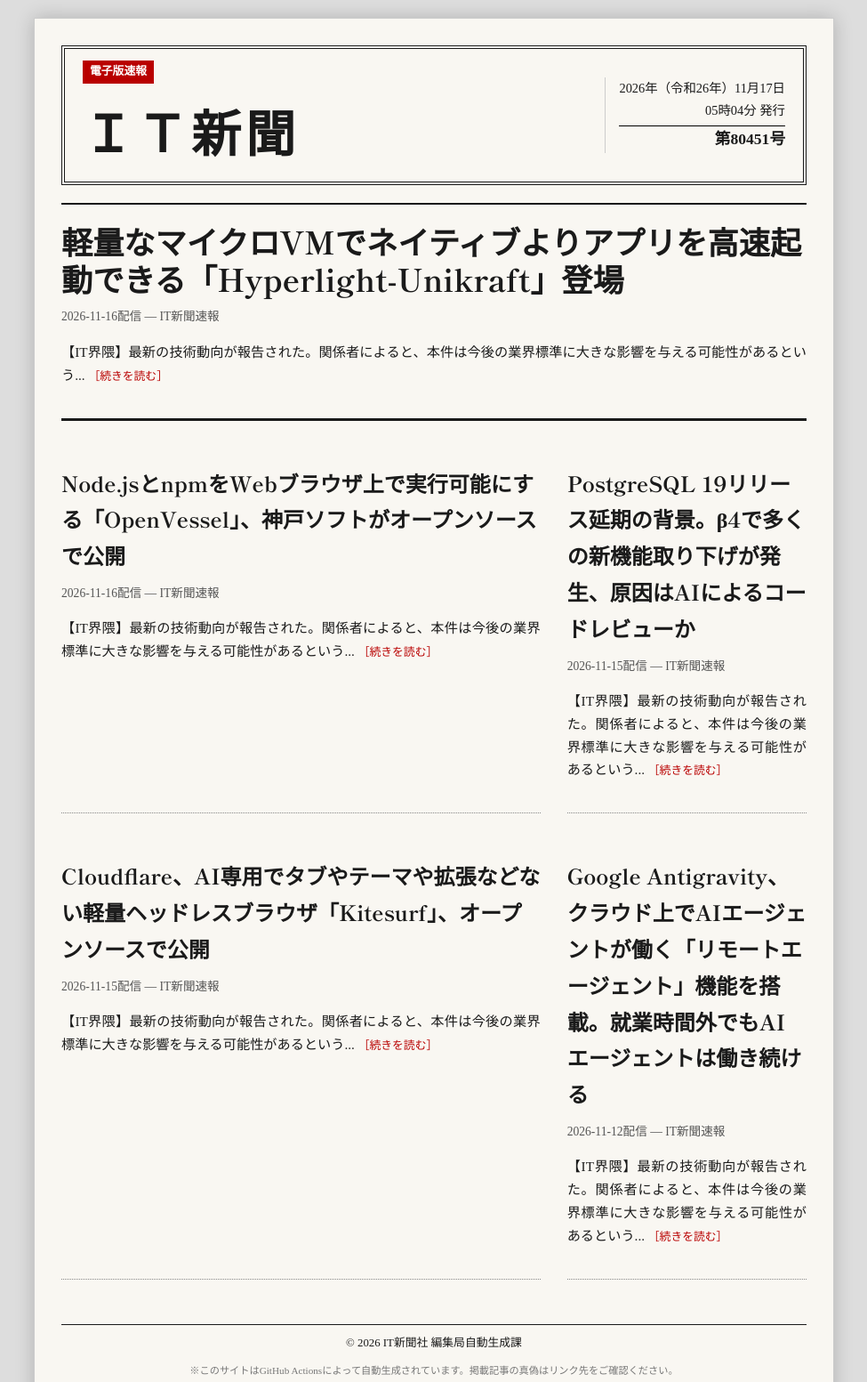
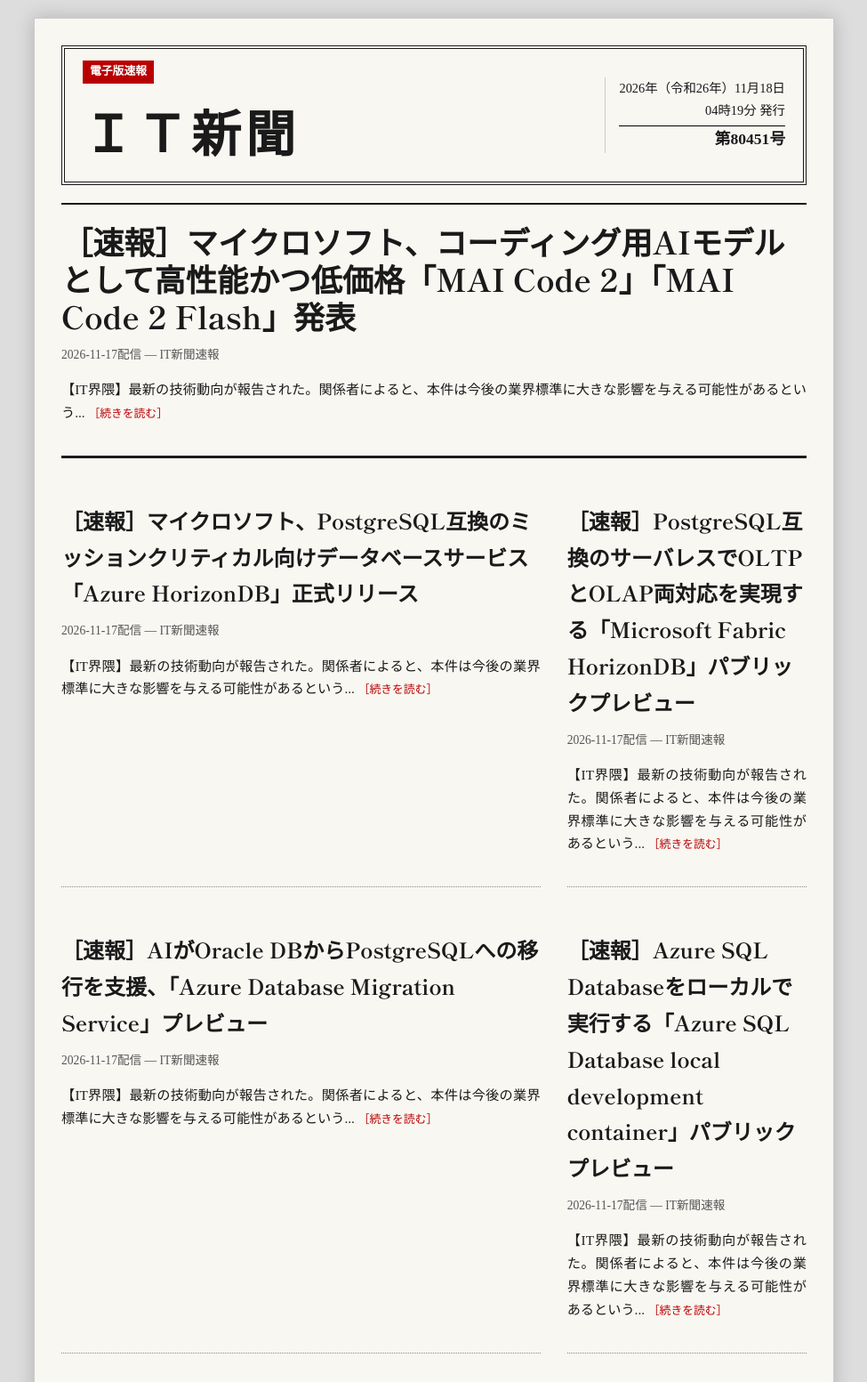
Before and after one commit to Yoshi-441/IT-, a plain HTML site: page index.html in a window 1280 px wide. Shown: the top 1553 px of the page at 89% size, without its empty margins (152-1127 px from the left). Drawn offline with Linux system fonts and the light colour scheme; a web font is replaced by a local one.

Commit message:
Update news: Wed Nov 18 04:19:54 UTC 2026

```diff
--- a/index.html
+++ b/index.html
@@ -136,8 +136,8 @@
                     <h1>ＩＴ新聞</h1>
                 </div>
                 <div class="issue-info">
-                    <div>2026年（令和26年）11月17日</div>
-                    <div>05時04分 発行</div>
+                    <div>2026年（令和26年）11月18日</div>
+                    <div>04時19分 発行</div>
                     <div style="font-weight:bold; font-size: 1.1rem; border-top: 1px solid #000; margin-top:5px;">第80451号</div>
                 </div>
             </header>
@@ -145,33 +145,33 @@
             <main>
 
         <article class="article top-news">
-            <h2 class="headline"><a href="https://www.publickey1.jp/blog/26/vmhyperlight-unikraft.html" target="_blank">軽量なマイクロVMでネイティブよりアプリを高速起動できる「Hyperlight-Unikraft」登場</a></h2>
-            <div class="meta">2026-11-16配信 — IT新聞速報</div>
-            <p class="summary">【IT界隈】最新の技術動向が報告された。関係者によると、本件は今後の業界標準に大きな影響を与える可能性があるという... <a href="https://www.publickey1.jp/blog/26/vmhyperlight-unikraft.html" class="read-more">［続きを読む］</a></p>
+            <h2 class="headline"><a href="https://www.publickey1.jp/blog/26/aimai_code_2mai_code_2_flash.html" target="_blank">［速報］マイクロソフト、コーディング用AIモデルとして高性能かつ低価格「MAI Code 2」「MAI Code 2 Flash」発表</a></h2>
+            <div class="meta">2026-11-17配信 — IT新聞速報</div>
+            <p class="summary">【IT界隈】最新の技術動向が報告された。関係者によると、本件は今後の業界標準に大きな影響を与える可能性があるという... <a href="https://www.publickey1.jp/blog/26/aimai_code_2mai_code_2_flash.html" class="read-more">［続きを読む］</a></p>
         </article>
 
         <article class="article ">
-            <h2 class="headline"><a href="https://www.publickey1.jp/blog/26/nodejsnpmwebopenvessel.html" target="_blank">Node.jsとnpmをWebブラウザ上で実行可能にする「OpenVessel」、神戸ソフトがオープンソースで公開</a></h2>
-            <div class="meta">2026-11-16配信 — IT新聞速報</div>
-            <p class="summary">【IT界隈】最新の技術動向が報告された。関係者によると、本件は今後の業界標準に大きな影響を与える可能性があるという... <a href="https://www.publickey1.jp/blog/26/nodejsnpmwebopenvessel.html" class="read-more">［続きを読む］</a></p>
+            <h2 class="headline"><a href="https://www.publickey1.jp/blog/26/postgresqlazure_horizondb.html" target="_blank">［速報］マイクロソフト、PostgreSQL互換のミッションクリティカル向けデータベースサービス「Azure HorizonDB」正式リリース</a></h2>
+            <div class="meta">2026-11-17配信 — IT新聞速報</div>
+            <p class="summary">【IT界隈】最新の技術動向が報告された。関係者によると、本件は今後の業界標準に大きな影響を与える可能性があるという... <a href="https://www.publickey1.jp/blog/26/postgresqlazure_horizondb.html" class="read-more">［続きを読む］</a></p>
         </article>
 
         <article class="article ">
-            <h2 class="headline"><a href="https://www.publickey1.jp/blog/26/postgresql_194ai.html" target="_blank">PostgreSQL 19リリース延期の背景。β4で多くの新機能取り下げが発生、原因はAIによるコードレビューか</a></h2>
-            <div class="meta">2026-11-15配信 — IT新聞速報</div>
-            <p class="summary">【IT界隈】最新の技術動向が報告された。関係者によると、本件は今後の業界標準に大きな影響を与える可能性があるという... <a href="https://www.publickey1.jp/blog/26/postgresql_194ai.html" class="read-more">［続きを読む］</a></p>
+            <h2 class="headline"><a href="https://www.publickey1.jp/blog/26/postgresqloltpolapmicrosoft_fabric_horizondb.html" target="_blank">［速報］PostgreSQL互換のサーバレスでOLTPとOLAP両対応を実現する「Microsoft Fabric HorizonDB」パブリックプレビュー</a></h2>
+            <div class="meta">2026-11-17配信 — IT新聞速報</div>
+            <p class="summary">【IT界隈】最新の技術動向が報告された。関係者によると、本件は今後の業界標準に大きな影響を与える可能性があるという... <a href="https://www.publickey1.jp/blog/26/postgresqloltpolapmicrosoft_fabric_horizondb.html" class="read-more">［続きを読む］</a></p>
         </article>
 
         <article class="article ">
-            <h2 class="headline"><a href="https://www.publickey1.jp/blog/26/cloudflareaikitesurf.html" target="_blank">Cloudflare、AI専用でタブやテーマや拡張などない軽量ヘッドレスブラウザ「Kitesurf」、オープンソースで公開</a></h2>
-            <div class="meta">2026-11-15配信 — IT新聞速報</div>
-            <p class="summary">【IT界隈】最新の技術動向が報告された。関係者によると、本件は今後の業界標準に大きな影響を与える可能性があるという... <a href="https://www.publickey1.jp/blog/26/cloudflareaikitesurf.html" class="read-more">［続きを読む］</a></p>
+            <h2 class="headline"><a href="https://www.publickey1.jp/blog/26/aioracle_dbpostgresqlazure_database_migration_service.html" target="_blank">［速報］AIがOracle DBからPostgreSQLへの移行を支援、「Azure Database Migration Service」プレビュー</a></h2>
+            <div class="meta">2026-11-17配信 — IT新聞速報</div>
+            <p class="summary">【IT界隈】最新の技術動向が報告された。関係者によると、本件は今後の業界標準に大きな影響を与える可能性があるという... <a href="https://www.publickey1.jp/blog/26/aioracle_dbpostgresqlazure_database_migration_service.html" class="read-more">［続きを読む］</a></p>
         </article>
 
         <article class="article ">
-            <h2 class="headline"><a href="https://www.publickey1.jp/blog/26/google_antigravityaiai.html" target="_blank">Google Antigravity、クラウド上でAIエージェントが働く「リモートエージェント」機能を搭載。就業時間外でもAIエージェントは働き続ける</a></h2>
-            <div class="meta">2026-11-12配信 — IT新聞速報</div>
-            <p class="summary">【IT界隈】最新の技術動向が報告された。関係者によると、本件は今後の業界標準に大きな影響を与える可能性があるという... <a href="https://www.publickey1.jp/blog/26/google_antigravityaiai.html" class="read-more">［続きを読む］</a></p>
+            <h2 class="headline"><a href="https://www.publickey1.jp/blog/26/azure_sql_databaseazure_sql_database_local_development_container.html" target="_blank">［速報］Azure SQL Databaseをローカルで実行する「Azure SQL Database local development container」パブリックプレビュー</a></h2>
+            <div class="meta">2026-11-17配信 — IT新聞速報</div>
+            <p class="summary">【IT界隈】最新の技術動向が報告された。関係者によると、本件は今後の業界標準に大きな影響を与える可能性があるという... <a href="https://www.publickey1.jp/blog/26/azure_sql_databaseazure_sql_database_local_development_container.html" class="read-more">［続きを読む］</a></p>
         </article>
 
             </main>
```
